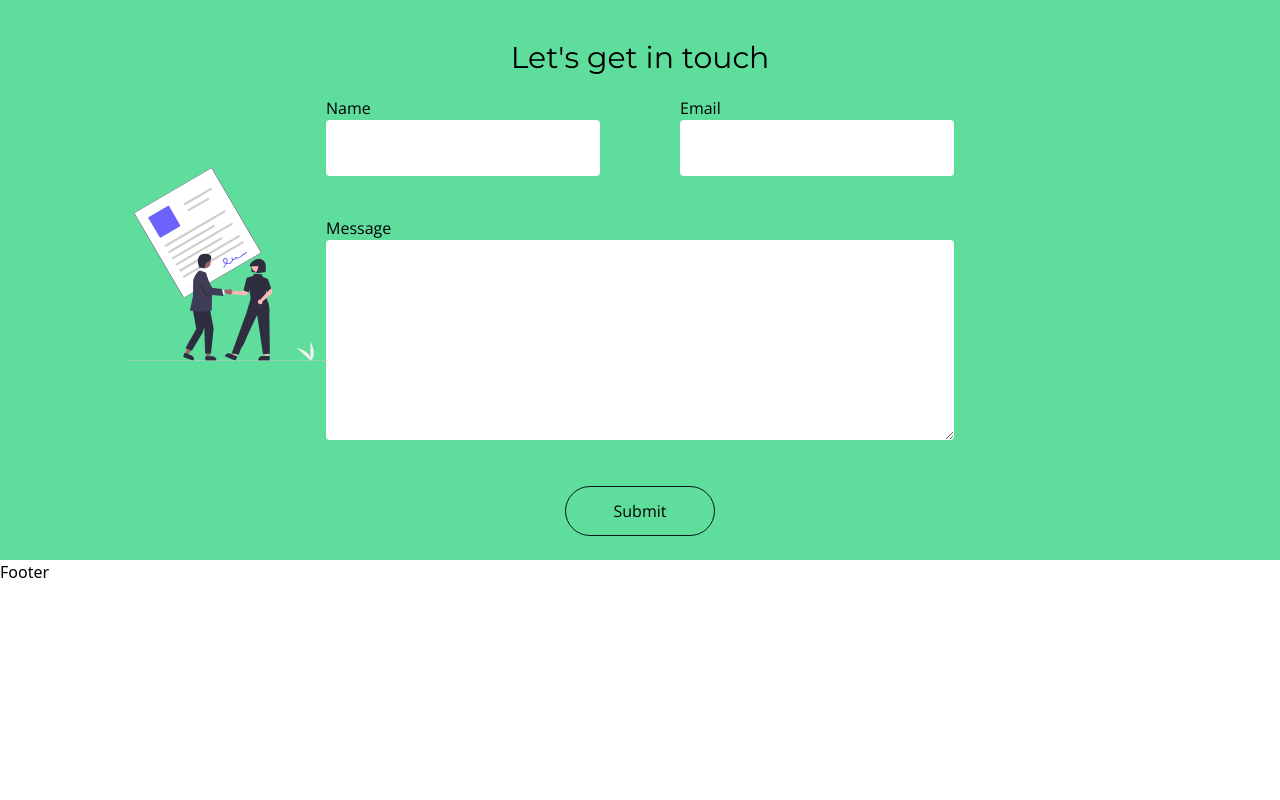
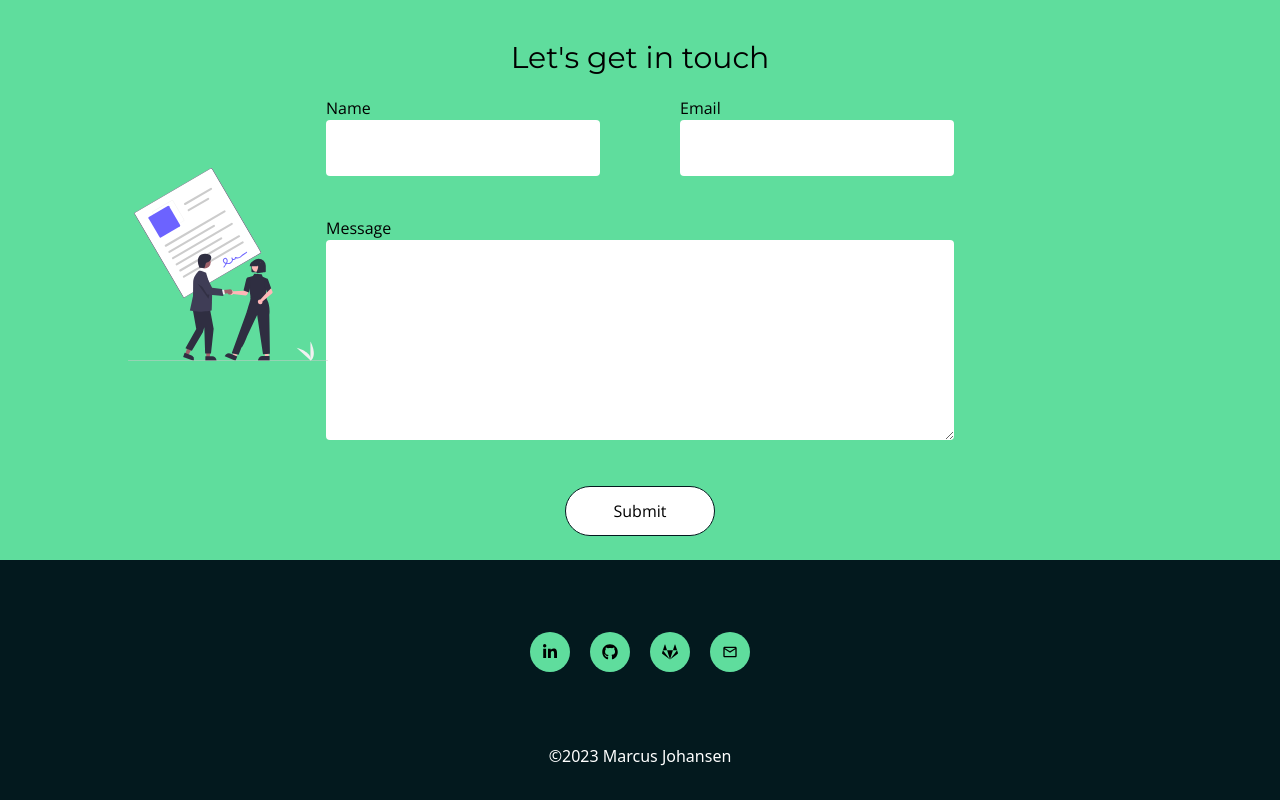
Before and after one commit to Mommotexx/React-Portfolio, a React (Vite) app: page / in a window 1280 px wide. Shown: the part 2493-3293 px from the top of the page. Before the commit the page ends 3077 px from the top, so only its background shows below. Built offline with nearby package versions, Linux system fonts and the light colour scheme.

Commit message:
Added footer. Not sure what to have in my footer, but consider this done now

```diff
--- a/src/Components/Contact/Contact.jsx
+++ b/src/Components/Contact/Contact.jsx
@@ -48,7 +48,7 @@ const Contact = () => {
                 </div>
                 <button
                     type="submit"
-                    className="border border-dark rounded-full m-auto py-3 px-12 hover:bg-dark hover:text-white mb-6"
+                    className="border border-dark rounded-full m-auto py-3 px-12 bg-white hover:bg-dark hover:text-white mb-6"
                 >
                     Submit
                 </button>
--- a/src/Components/Footer/Footer.jsx
+++ b/src/Components/Footer/Footer.jsx
@@ -1,5 +1,41 @@
+import { FaLinkedinIn, FaGithub, FaGitlab } from "react-icons/fa";
+import { MdOutlineEmail } from "react-icons/md";
+
 const Footer = () => {
-    return <div>Footer</div>;
+    return (
+        <footer className="flex flex-col lg:w-full m-auto items-center h-[30vh] bg-dark">
+            <div className="flex items-center justify-center m-auto gap-5 flex-1">
+                <a
+                    href="https://www.linkedin.com/in/marcusvinje/"
+                    target="_blank"
+                    className="p-3 rounded-full bg-green hover:bg-dark hover:text-white hover:border-green hover:border"
+                >
+                    <FaLinkedinIn />
+                </a>
+                <a
+                    href="https://github.com/Mommotexx"
+                    target="_blank"
+                    className="p-3 rounded-full bg-green hover:bg-dark hover:text-white hover:border-green hover:border"
+                >
+                    <FaGithub />
+                </a>
+                <a
+                    href="https://gitlab.com/mommotexx"
+                    target="_blank"
+                    className="p-3 rounded-full bg-green hover:bg-dark hover:text-white hover:border-green hover:border"
+                >
+                    <FaGitlab />
+                </a>
+                <a
+                    href="mailto:tex@duck.com"
+                    className="p-3 rounded-full bg-green hover:bg-dark hover:text-white hover:border-green hover:border"
+                >
+                    <MdOutlineEmail />
+                </a>
+            </div>
+            <p className="text-white mb-8">&copy;2023 Marcus Johansen</p>
+        </footer>
+    );
 };
 
 export default Footer;
```
